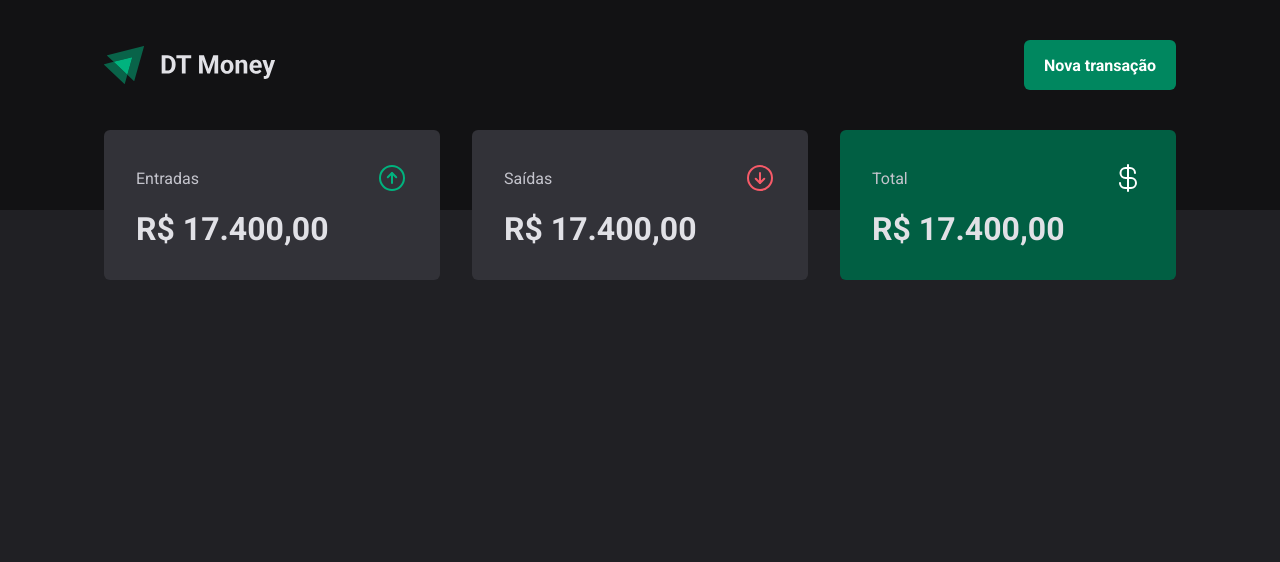
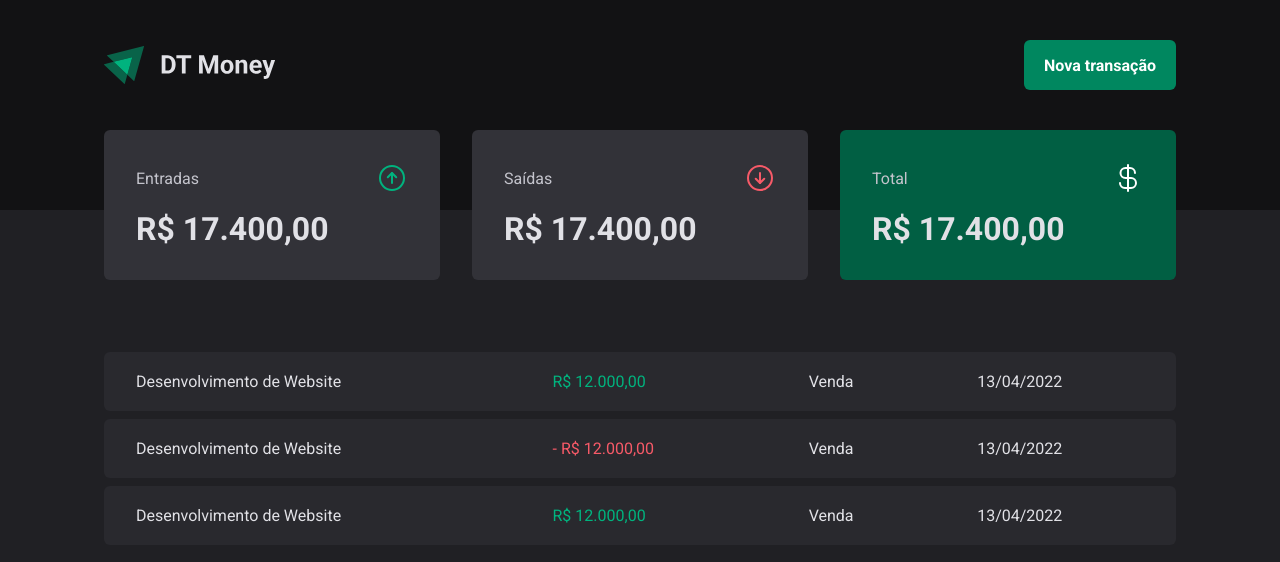
Before and after one commit to gabrielborel/dtmoney-v02, a React (Vite) app: page / in a window 1280 px wide. Shown: the top 562 px of the page. Built offline with nearby package versions, Linux system fonts and the light colour scheme.

Commit message:
Transactions table (jsx/styles) added to Transactions page

```diff
--- a/src/pages/Transactions/index.tsx
+++ b/src/pages/Transactions/index.tsx
@@ -1,5 +1,6 @@
 import { Header } from '../../components/Header';
 import { Summary } from '../../components/Summary';
+import { PriceHighlight, TransactionsContainer, TransactionsTable } from './styles';
 
 export const Transactions = () => {
   return (
@@ -7,6 +8,38 @@
       <Header />
 
       <Summary />
+
+      <TransactionsContainer>
+        <TransactionsTable>
+          <tbody>
+            <tr>
+              <td>Desenvolvimento de Website</td>
+              <td>
+                <PriceHighlight variant='income'>R$ 12.000,00</PriceHighlight>
+              </td>
+              <td>Venda</td>
+              <td>13/04/2022</td>
+            </tr>
+            <tr>
+              <td>Desenvolvimento de Website</td>
+              <td>
+                <PriceHighlight variant='outcome'>- R$ 12.000,00</PriceHighlight>
+              </td>
+              <td>Venda</td>
+              <td>13/04/2022</td>
+            </tr>
+
+            <tr>
+              <td>Desenvolvimento de Website</td>
+              <td>
+                <PriceHighlight variant='income'>R$ 12.000,00</PriceHighlight>
+              </td>
+              <td>Venda</td>
+              <td>13/04/2022</td>
+            </tr>
+          </tbody>
+        </TransactionsTable>
+      </TransactionsContainer>
     </div>
   );
 };
--- a/src/pages/Transactions/styles.ts
+++ b/src/pages/Transactions/styles.ts
@@ -0,0 +1,41 @@
+import styled from "styled-components";
+
+export const TransactionsContainer = styled.main`
+  width: 100%;
+  max-width: 1120px;
+  margin: 4rem auto 0;
+  padding: 0 1.5rem;
+`
+
+export const TransactionsTable = styled.table`
+  width: 100%;
+  border-collapse: separate;
+  border-spacing: 0 0.5rem;
+  /* margin-top: 1.5rem; */
+
+  td {
+    padding: 1.25rem 2rem;
+    background: ${props => props.theme["gray-700"]};
+
+    &:first-child {
+      border-top-left-radius: 6px;
+      border-bottom-left-radius: 6px;
+    }
+
+    &:last-child {
+      border-top-right-radius: 6px;
+      border-bottom-right-radius: 6px;
+    }
+  }
+`
+
+interface PriceHighlightProps {
+  variant: 'income' | 'outcome'
+}
+
+export const PriceHighlight = styled.span<PriceHighlightProps>`
+  color: ${props =>
+    props.variant === 'income' ?
+    props.theme["green-300"] :
+    props.theme["red-300"]};
+`
```
